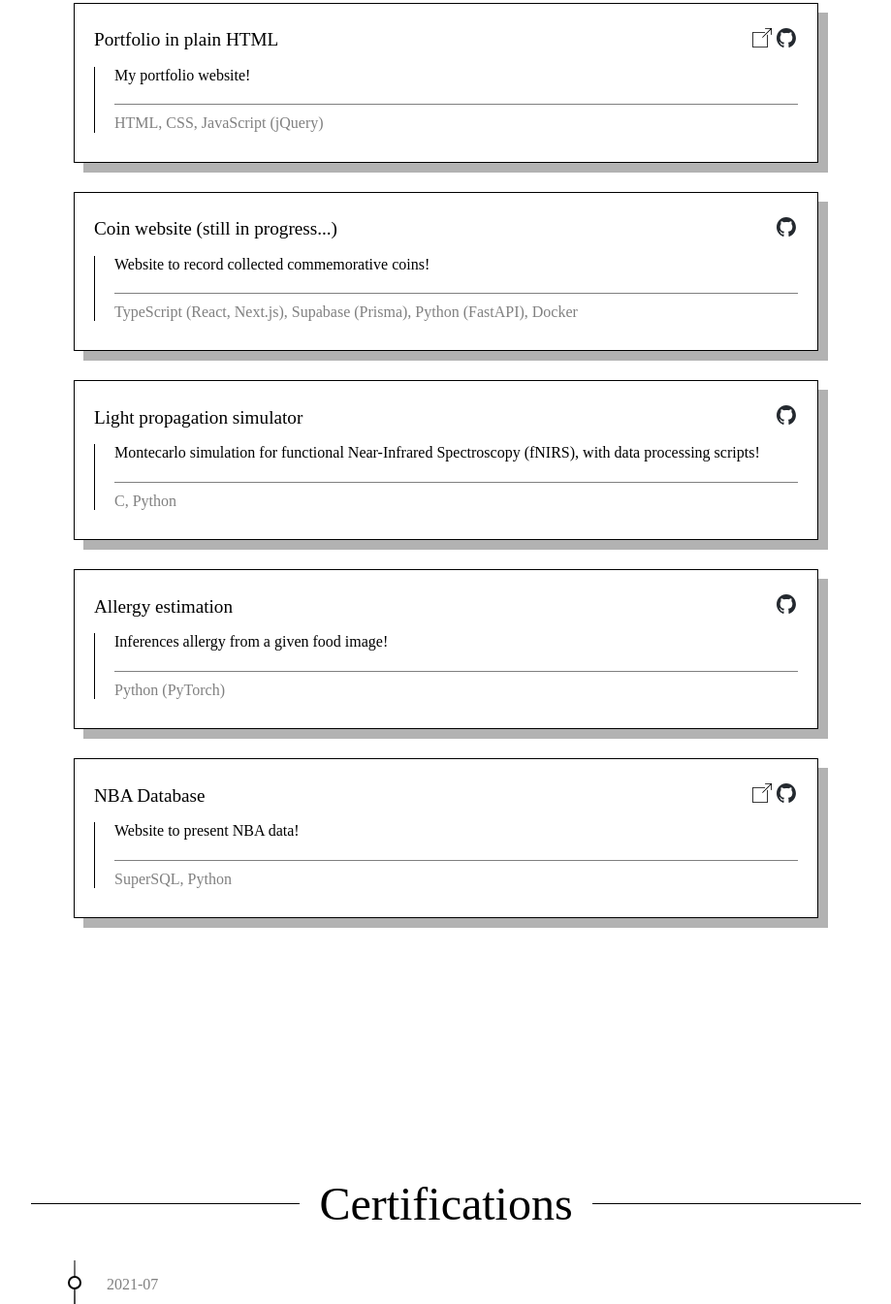
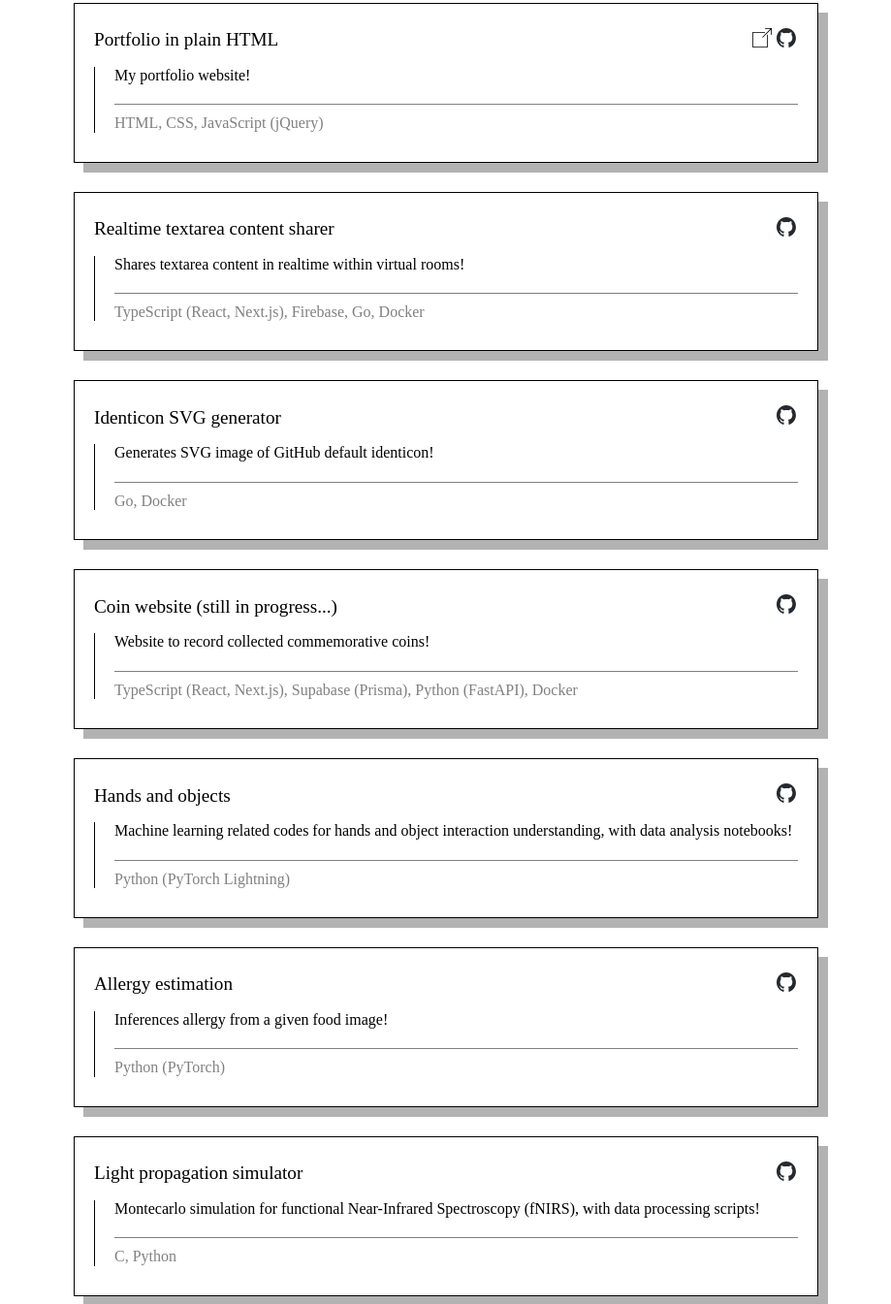
Before and after one commit to pasca-l/portfolio-html, a plain HTML site: page index.html in a window 1280 px wide. Shown: the part 3294-4639 px from the top of the page at 97% size, without its empty margins (180-1099 px from the left). Drawn offline with nearby package versions, Linux system fonts and the light colour scheme.

Commit message:
updated contents

```diff
--- a/index.html
+++ b/index.html
@@ -161,6 +161,44 @@
           </div>
           <div class="item">
             <div class="item-title">
+              Realtime textarea content sharer
+              <div class="item-links">
+                <a
+                  href="https://github.com/pasca-l/realtime-text-sharer"
+                  target="_blank"
+                  rel="noopener noreferrer"
+                >
+                  <img src="./img/github-mark.svg" alt="GitHub" />
+                </a>
+              </div>
+            </div>
+            <div class="item-content">
+              Shares textarea content in realtime within virtual rooms!
+              <div class="item-detail">
+                TypeScript (React, Next.js), Firebase, Go, Docker
+              </div>
+            </div>
+          </div>
+          <div class="item">
+            <div class="item-title">
+              Identicon SVG generator
+              <div class="item-links">
+                <a
+                  href="https://github.com/pasca-l/identicon-svg-generator"
+                  target="_blank"
+                  rel="noopener noreferrer"
+                >
+                  <img src="./img/github-mark.svg" alt="GitHub" />
+                </a>
+              </div>
+            </div>
+            <div class="item-content">
+              Generates SVG image of GitHub default identicon!
+              <div class="item-detail">Go, Docker</div>
+            </div>
+          </div>
+          <div class="item">
+            <div class="item-title">
               Coin website (still in progress...)
               <div class="item-links">
                 <a
@@ -182,10 +220,10 @@
           </div>
           <div class="item">
             <div class="item-title">
-              Light propagation simulator
+              Hands and objects
               <div class="item-links">
                 <a
-                  href="https://github.com/pasca-l/light-propagation-simulator"
+                  href="https://github.com/pasca-l/hands-and-objects"
                   target="_blank"
                   rel="noopener noreferrer"
                 >
@@ -194,9 +232,9 @@
               </div>
             </div>
             <div class="item-content">
-              Montecarlo simulation for functional Near-Infrared Spectroscopy
-              (fNIRS), with data processing scripts!
-              <div class="item-detail">C, Python</div>
+              Machine learning related codes for hands and object interaction
+              understanding, with data analysis notebooks!
+              <div class="item-detail">Python (PyTorch Lightning)</div>
             </div>
           </div>
           <div class="item">
@@ -215,6 +253,25 @@
             <div class="item-content">
               Inferences allergy from a given food image!
               <div class="item-detail">Python (PyTorch)</div>
+            </div>
+          </div>
+          <div class="item">
+            <div class="item-title">
+              Light propagation simulator
+              <div class="item-links">
+                <a
+                  href="https://github.com/pasca-l/light-propagation-simulator"
+                  target="_blank"
+                  rel="noopener noreferrer"
+                >
+                  <img src="./img/github-mark.svg" alt="GitHub" />
+                </a>
+              </div>
+            </div>
+            <div class="item-content">
+              Montecarlo simulation for functional Near-Infrared Spectroscopy
+              (fNIRS), with data processing scripts!
+              <div class="item-detail">C, Python</div>
             </div>
           </div>
           <div class="item">
@@ -250,6 +307,20 @@
       <div class="title">Certifications</div>
       <div class="content">
         <div class="timeline">
+          <div class="timeline-item" date-on="2024-09">
+            <div class="timeline-title">
+              Fundamental Information Technology Engineer Examination
+              <div class="item-links">
+                <a
+                  href="https://www.ipa.go.jp/en/it-examinations/examcategories.html"
+                  target="_blank"
+                  rel="noopener noreferrer"
+                >
+                  <img src="./img/icons8-link.svg" alt="Link" />
+                </a>
+              </div>
+            </div>
+          </div>
           <div class="timeline-item" date-on="2021-07">
             <div class="timeline-title">
               CG-ARTS: Image Processing Certification Test (Expert)
```
